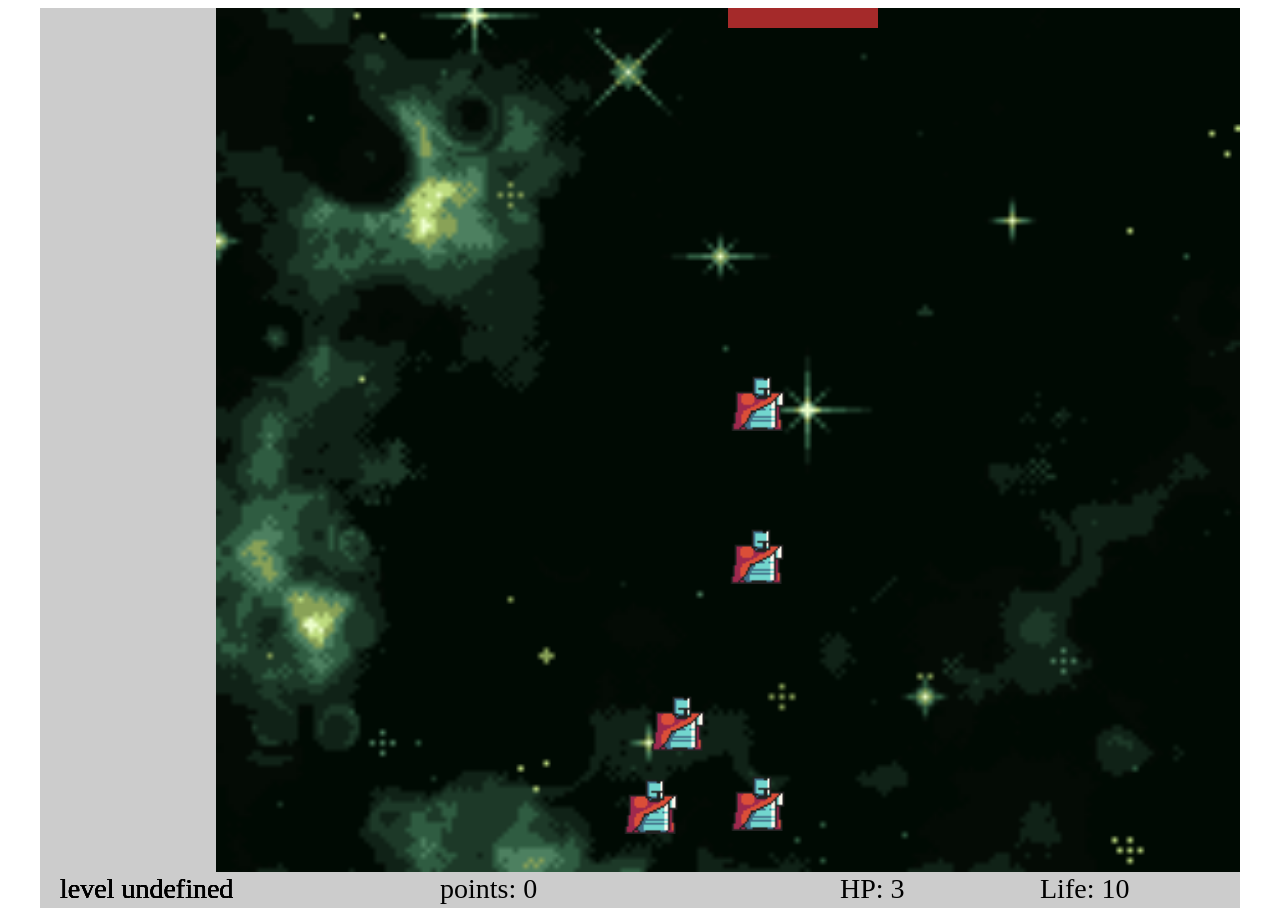
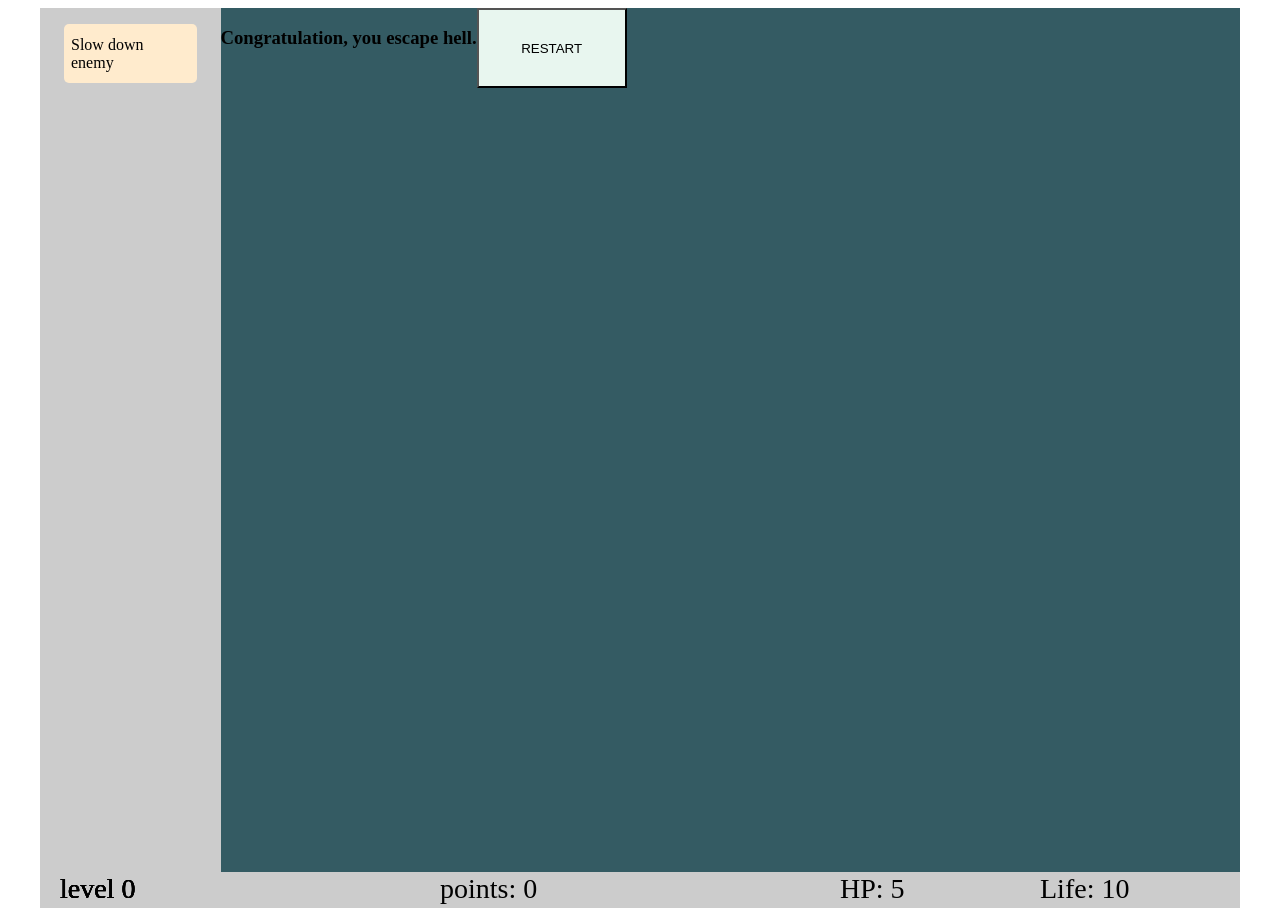
Before and after one commit to CavemanKT/gameLoop-UsingContructors, a plain HTML site: page index.html in a window 1280 px wide. Both pictures are taken after a click on the button "START". Drawn offline with nearby package versions, Linux system fonts and the light colour scheme.

Commit message:
ninethStage-need-to-check-levelNum

```diff
--- a/css/style.css
+++ b/css/style.css
@@ -8,17 +8,37 @@ body {
   height: 900px;
   display: flex;
   position: relative;
-  justify-content: flex-end;
+  justify-content: space-between;
   background-color: rgba(0, 0, 0, 0.2);
 }
+
+#event {
+  list-style: none;
+  height: 150px;
+  padding: 0 2%;
+  display: flex;
+  position: relative;
+
+}
+
+li {
+  cursor: pointer;
+  background: blanchedalmond;
+  padding: 7px;
+  height: 45px;
+  display: flex;
+  border-radius: 5px;
+  align-items: center;
+}
+
 
 #div-wrapper {
   background-color: #345B63;
   width: 1024px;
   height: 864px;
   display: flex;
-  position: absolute;
-
+  position: relative;
+  right: 0;
 }
 
 #start-btn {
--- a/index.html
+++ b/index.html
@@ -20,6 +20,9 @@
 <body>
 
   <div id="data-bar">
+    <ul id="event">
+      <li>Slow down enemy</li>
+    </ul>
     <div id="div-wrapper" hidden>
       <button id="start-btn" hidden>START</button>
       <h3 id="#restart-msg" style="display: none;">You are being brought back to hell.</h3>
--- a/script/Cave.js
+++ b/script/Cave.js
@@ -23,6 +23,8 @@ function Cave ( { level, newId, initPos, initDimension, initBackground } ) {
 
   init()
 
+  let levelChange = cave.level
+
   this.entryDetection = (character) => {
     const {
       blood,
@@ -30,7 +32,6 @@ function Cave ( { level, newId, initPos, initDimension, initBackground } ) {
       dimension: { WIDTHc, HEIGHTc },
       position: { Xc, Yc },
     } = character
-
 
     let newXc = Xc
     let newYc = Yc
@@ -48,16 +49,10 @@ function Cave ( { level, newId, initPos, initDimension, initBackground } ) {
     let newHEIGHTcave = height
 
     if ((newXc + newWIDTHc < newXcave + newWIDTHcave) && (newXc > newXcave) && (newYcave + 3 > newYc)) {
-      cave.level++
-      return cave.level
+      levelChange++
+      return levelChange
     }
   }
-
-  this.setLv0 = () => {
-    console.log('cave.setLv0 has been called');
-    cave.level = 0
-  }
-
 
 // beginning of the getters
   Object.defineProperties(this, {
--- a/script/Character.js
+++ b/script/Character.js
@@ -145,7 +145,6 @@ function Character({points, blood, life, initDimension, initVelocity, initPos, i
       position: { Xc, Yc },
     } = character
 
-
     if (Xe < Xc + WIDTHc && Xe + WIDTHe > Xc &&
       Ye < Yc + HEIGHTc && Ye + HEIGHTe > Yc) {
         // collision detected!
@@ -156,8 +155,8 @@ function Character({points, blood, life, initDimension, initVelocity, initPos, i
         }
 
         if(blood > 1){
-          console.log(blood);
           character.blood--
+          console.log(character.blood);
           updateHp()
           console.log('lose 1 blood');
         } else {
@@ -212,16 +211,19 @@ function Character({points, blood, life, initDimension, initVelocity, initPos, i
     character.dimension = {CHARACTER_WIDTH, CHARACTER_HEIGHT}
     updateLife()
     updatePoints()
-    // points = 0
-    // level = 0     // increase enemy's speed along with the level up
+
     this.resetCharacter()
     console.log('game over, restart the game');
   }
 
+
+  let charPoints = character.points
+
   this.addPoint = () => {
-    character.points += 10
+
+    charPoints += 10
     character.$pointsElem
-      .text(`points: ${character.points}`)
+      .text(`points: ${charPoints}`)
       .css('font-size', '28px')
       .css('font-weight', '10')
       .css('position', 'absolute')
@@ -250,24 +252,13 @@ function Character({points, blood, life, initDimension, initVelocity, initPos, i
     } = character
     character.$lifeElem
       .text(`Life: ${life}`)
-      // .css('font-size', '28px')
-      // .css('font-weight', '10')
-      // .css('position', 'absolute')
-      // .css('bottom', '-25px')
-      // .css('left', '1000px')
-      // .appendTo('#data-bar')
+
   }
 
   const updatePoints = () => {
     character.$pointsElem
       .text(`Points: ${character.points}`)
   }
-// additional feature: event would be increase life, heal,
-// slow enemy down
-// increase or slow down character's speed
-
-
-
 
 
   this.updateCharacterPos = (newX, newY) => {
--- a/script/Enemy.js
+++ b/script/Enemy.js
@@ -1,5 +1,6 @@
 function Enemy ( { newId, initDimension, initVelocity, initPos, initBackground, } ) {
   const enemy = {
+    level: 0,
     $elem: null,
     id: newId,
     dimension: initDimension,
@@ -30,8 +31,15 @@ function Enemy ( { newId, initDimension, initVelocity, initPos, initBackground,
 
   init()
 
+
+  // trigger event
+  this.slowDownSpeed = () => {
+
+  }
+
   // Everytime this gets invoked, update character position
   this.moveCharacter = (character) => {
+
     const {
       velocity: Ve,
       position: { Xe, Ye }
@@ -57,6 +65,9 @@ function Enemy ( { newId, initDimension, initVelocity, initPos, initBackground,
       newY -= Ve
     }
 
+
+
+
       // this.lv5Tactic = (GAME_WIDTH, GAME_HEIGHT) => {   // once enter lv5, trigger tactic every 10s
   //   const {
   //     velocity: Ve,
@@ -69,6 +80,12 @@ function Enemy ( { newId, initDimension, initVelocity, initPos, initBackground,
     this.updateEnemyPos(newX, newY)
   }
 
+  this.endGame = (loop1, loop2, loop3, loop4) => {
+    clearInterval(loop1)
+    clearInterval(loop2)
+    clearInterval(loop3)
+    clearInterval(loop4)
+  }
 
   this.triggerCharacterAttributeInNextLevel = (character, levelNum) => {
     const {
@@ -82,8 +99,9 @@ function Enemy ( { newId, initDimension, initVelocity, initPos, initBackground,
         Yc
       }
     } = character
+    // let Ve = enemy.velocity
 
-  switch (8) {
+    switch (levelNum) {
       case 1:
         sizeChange(60)
         updateData(enemy.$levelBar, levelNum)
@@ -149,8 +167,14 @@ function Enemy ( { newId, initDimension, initVelocity, initPos, initBackground,
         updateData(enemy.$levelBar, levelNum)
         break;
       default:
+        this.endGame()
+        $('#game-screen').hide()
+        $('#div-wrapper').show()
+        $('h3').show().html('Congratulation, you escape hell.')
+        $('#restart-btn').show()
         break;
     }
+
 
   }
 
@@ -161,7 +185,7 @@ function Enemy ( { newId, initDimension, initVelocity, initPos, initBackground,
   }
 
   this.resetEnemyPos = (GAME_WIDTH, GAME_HEIGHT, ENEMY_WIDTH, ENEMY_HEIGHT) => {
-    console.log('enemy.resetEnemyPos has been called');
+    // console.log('enemy.resetEnemyPos has been called');
     enemy.position.WIDTHe = Math.round(Math.random() * (GAME_WIDTH - ENEMY_WIDTH))
     enemy.position.HEIGHTe = Math.round(Math.random() * (GAME_HEIGHT - ENEMY_HEIGHT))
     this.updateEnemyPos(enemy.position.WIDTHe, enemy.position.HEIGHTe)
--- a/script/Game.js
+++ b/script/Game.js
@@ -12,7 +12,9 @@ const VELOCITY = 10
 //ENEMY CONSTANT
 const ENEMY_WIDTH = CHARACTER_WIDTH - 20
 const ENEMY_HEIGHT = CHARACTER_HEIGHT - 20
-const VELOCITYe = 1
+let Ve
+
+let levelNum
 
 function Game({ divWrapper, restartBtn, restartMsg, startBtn, id, loopInterval }) {
   const game = {
@@ -55,10 +57,12 @@ function Game({ divWrapper, restartBtn, restartMsg, startBtn, id, loopInterval }
     })
   }
 
+
   const entryDetection = () => {
-    game.levelNum = game.cave.entryDetection(game.character)
-    nextLevel(game.levelNum)
-    checkIfReachTheGate(game.levelNum)
+    levelNum = game.levelNum // 0
+    levelNum = game.cave.entryDetection(game.character)
+    nextLevel(levelNum)
+    checkIfReachTheGate(levelNum)
   }
 
   const checkIfReachTheGate = (levelNum) => {
@@ -83,6 +87,14 @@ function Game({ divWrapper, restartBtn, restartMsg, startBtn, id, loopInterval }
     game.enemies.forEach((enemy) => {
       enemy.triggerCharacterAttributeInNextLevel(game.character, levelNum)
     })
+
+  }
+
+  const handleTriggerEvent = () => {
+    game.enemies.forEach(enemy => {
+      enemy.slowDownSpeed()
+
+    });
   }
 
 // Beginning of the restartBtn      ===================================================
@@ -102,7 +114,6 @@ function Game({ divWrapper, restartBtn, restartMsg, startBtn, id, loopInterval }
     enemies.forEach((enemy) => {
       enemy.resetEnemyPos()
     })
-    cave.setLv0()
 
     // game.loop = setInterval(updateMovements, loopInterval)
     // game.loopCollisionToEnemy = setInterval(collisionSystem, 300)
@@ -167,6 +178,8 @@ function Game({ divWrapper, restartBtn, restartMsg, startBtn, id, loopInterval }
     game.loopCollisionToEnemy = setInterval(collisionSystem, 300)
     game.loopEntryDetection = setInterval(entryDetection,500)
     game.loopCheckIfLost = setInterval(gameOver, 1000);
+
+    $('#event li').on('click', handleTriggerEvent)
   }
 }
 
```
Lines whose indentation alone changed are shown as unchanged.
